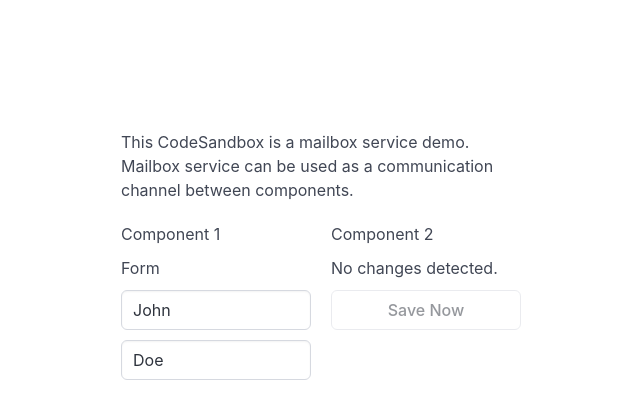
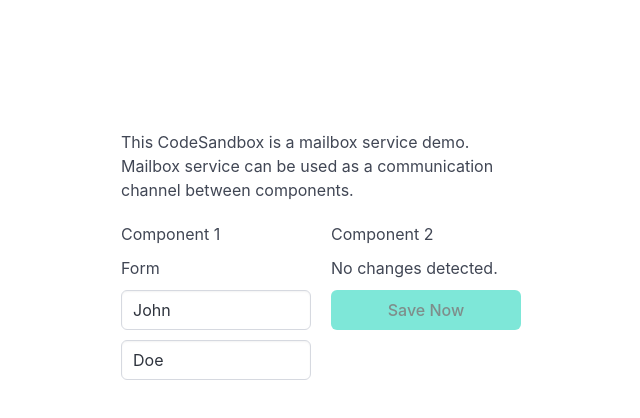
Before and after one commit to namitoyokota/blips, an Angular app: page /mailbox in a window 1280 px wide. Shown: the top 418 px of the page, without its empty margins (319-959 px from the left). Built offline with nearby package versions, Linux system fonts and the light colour scheme.

Commit message:
Add color to button.

```diff
--- a/src/app/mailbox/action-pane/action-pane.component.html
+++ b/src/app/mailbox/action-pane/action-pane.component.html
@@ -2,4 +2,4 @@
 <label *ngIf="isDirty">Change detected.</label>
 <label *ngIf="!isDirty">No changes detected.</label>
 
-<button class="button" type="submit" [disabled]="!isDirty" (click)="saveChanges()">Save Now</button>
+<button class="button is-primary" type="submit" [disabled]="!isDirty" (click)="saveChanges()">Save Now</button>
```
